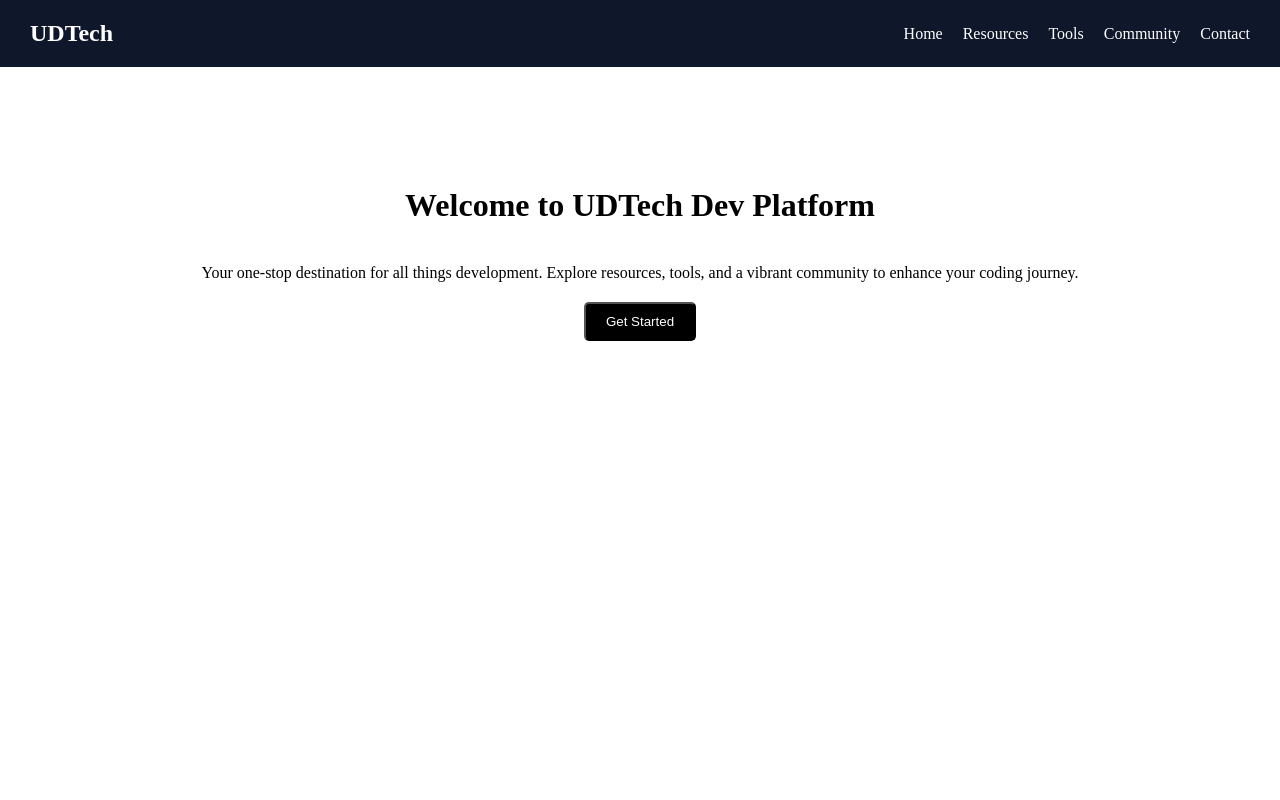
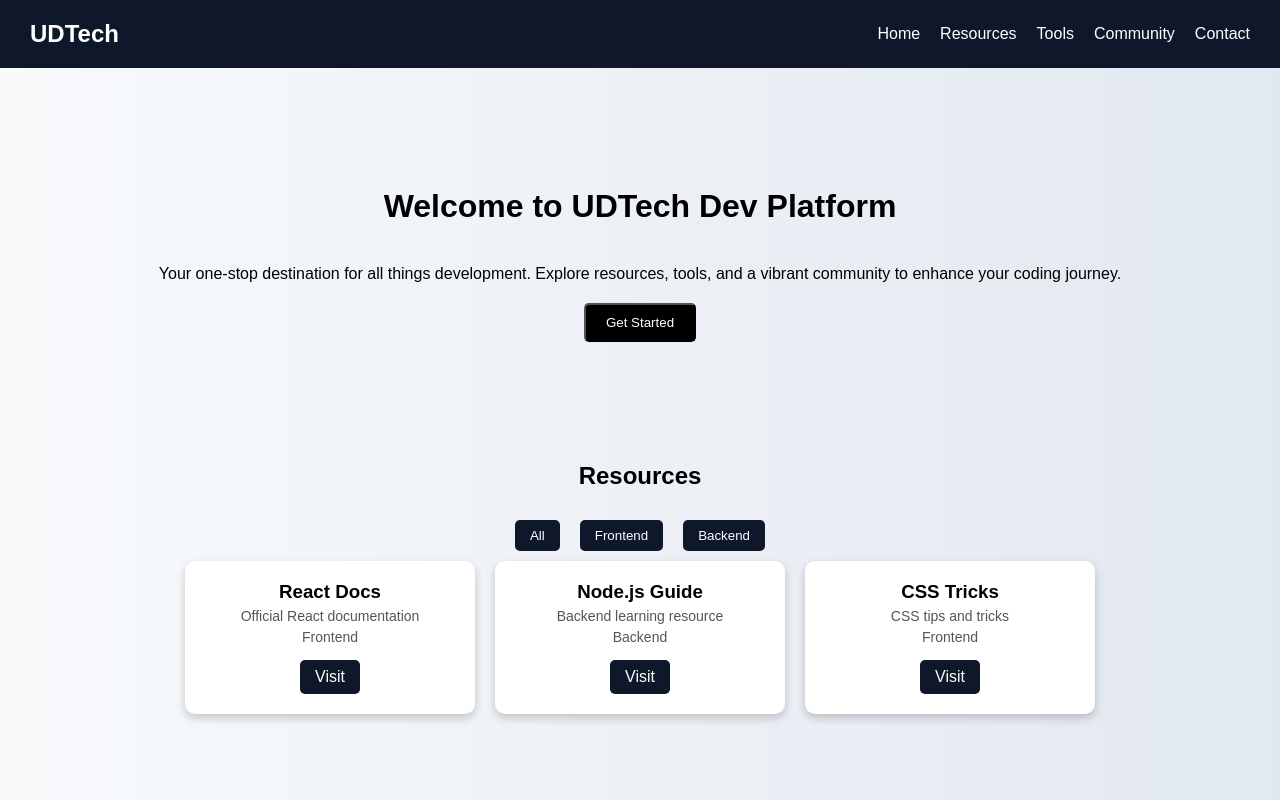
Before and after one commit to UDTech-India/udtech-dev-platform, a React (Create React App) app in the folder frontend/: page / in a window 1280 px wide. Built offline with nearby package versions, Linux system fonts and the light colour scheme.

Commit message:
Task 5 and Task 6 completed - Resource cards and resources page

```diff
--- a/frontend/src/App.js
+++ b/frontend/src/App.js
@@ -1,10 +1,12 @@
 import Navbar from "./components/Navbar";
 import Hero from "./components/Hero";
+import Resources from "./components/Resource";
 function App() {
   return (
     <div>
       <Navbar />
       <Hero/>
+      <Resources/>
     </div>
   );
 }
--- /dev/null
+++ b/frontend/src/components/Resource.css
@@ -0,0 +1,31 @@
+.resources {
+  text-align: center;
+  padding: 40px 20px;
+}
+
+.resources h2 {
+  margin-bottom: 20px;
+}
+
+/* Buttons */
+.filters button {
+  margin: 10px;
+  padding: 8px 15px;
+  border: none;
+  background: #0f172a;
+  color: white;
+  cursor: pointer;
+  border-radius: 5px;
+}
+
+.filters button:hover {
+  background: #1e293b;
+}
+
+/* Grid layout */
+.grid {
+  display: flex;
+  justify-content: center;
+  gap: 20px;
+  flex-wrap: wrap;
+}
--- /dev/null
+++ b/frontend/src/components/Resource.jsx
@@ -0,0 +1,55 @@
+import React, { useState } from "react";
+import ResourceCard from "./ResourceCard";
+import "./Resource.css";   // 👈 ADD THIS
+
+const Resources = () => {
+  const [category, setCategory] = useState("All");
+
+  const data = [
+    {
+      title: "React Docs",
+      description: "Official React documentation",
+      category: "Frontend",
+      link: "https://react.dev"
+    },
+    {
+      title: "Node.js Guide",
+      description: "Backend learning resource",
+      category: "Backend",
+      link: "https://nodejs.org"
+    },
+    {
+      title: "CSS Tricks",
+      description: "CSS tips and tricks",
+      category: "Frontend",
+      link: "https://css-tricks.com"
+    }
+  ];
+
+  const filtered =
+    category === "All"
+      ? data
+      : data.filter(item => item.category === category);
+
+  return (
+    <div className="resources">
+      <h2>Resources</h2>
+
+      {/* Filters */}
+      <div className="filters">
+        <button onClick={() => setCategory("All")}>All</button>
+        <button onClick={() => setCategory("Frontend")}>Frontend</button>
+        <button onClick={() => setCategory("Backend")}>Backend</button>
+      </div>
+
+      {/* Grid */}
+      <div className="grid">
+        {filtered.map((item, index) => (
+          <ResourceCard key={index} {...item} />
+        ))}
+      </div>
+    </div>
+  );
+};
+
+export default Resources;
--- /dev/null
+++ b/frontend/src/components/ResourceCard.css
@@ -0,0 +1,35 @@
+.card {
+  width: 250px;
+  padding: 20px;
+  border-radius: 10px;
+  background: #ffffff;
+  box-shadow: 0px 4px 10px rgba(0,0,0,0.2);
+  text-align: center;
+  transition: 0.3s;
+}
+
+.card:hover {
+  transform: translateY(-5px);
+  box-shadow: 0px 6px 15px rgba(0,0,0,0.3);
+}
+
+.card h1 {
+  font-size: 20px;
+  margin-bottom: 10px;
+}
+
+.card p {
+  font-size: 14px;
+  margin: 5px 0;
+  color: #555;
+}
+
+.card a {
+  display: inline-block;
+  margin-top: 10px;
+  text-decoration: none;
+  color: white;
+  background: #0f172a;
+  padding: 8px 15px;
+  border-radius: 5px;
+}
--- /dev/null
+++ b/frontend/src/components/ResourceCard.jsx
@@ -0,0 +1,14 @@
+import React from 'react'
+import "./ResourceCard.css";
+
+const ResourceCard = ({ title, description, category, link }) => {
+  return (
+    <div className="card">
+        <h3>{title}</h3>
+        <p>{description}</p>
+        <p>{category}</p>
+        <a href={link} target="_blank" rel="noreferrer">Visit</a>
+    </div>
+  )
+};
+export default ResourceCard;
--- a/frontend/src/index.css
+++ b/frontend/src/index.css
@@ -7,6 +7,9 @@ body {
   -moz-osx-font-smoothing: grayscale;
 
   font-family:'times new roman';
+   margin: 0;
+  font-family: 'Poppins', sans-serif;
+  background: linear-gradient(to right, #f8fafc, #e2e8f0);
 
 }
 
```
Also changed, not shown: frontend/src/components/Navbar.css (line endings or trailing spaces), 1 other file (tests, documents, lock files or other folders).
